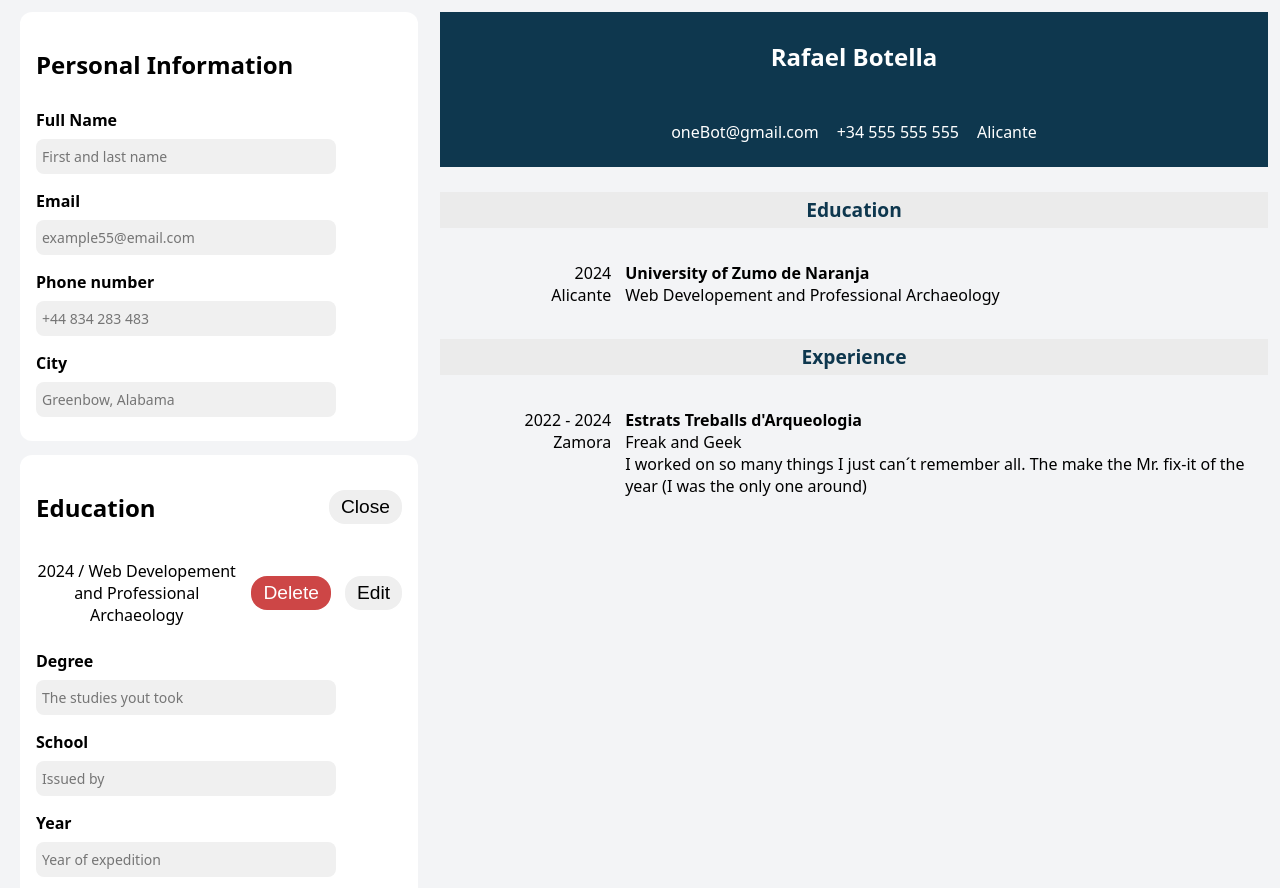
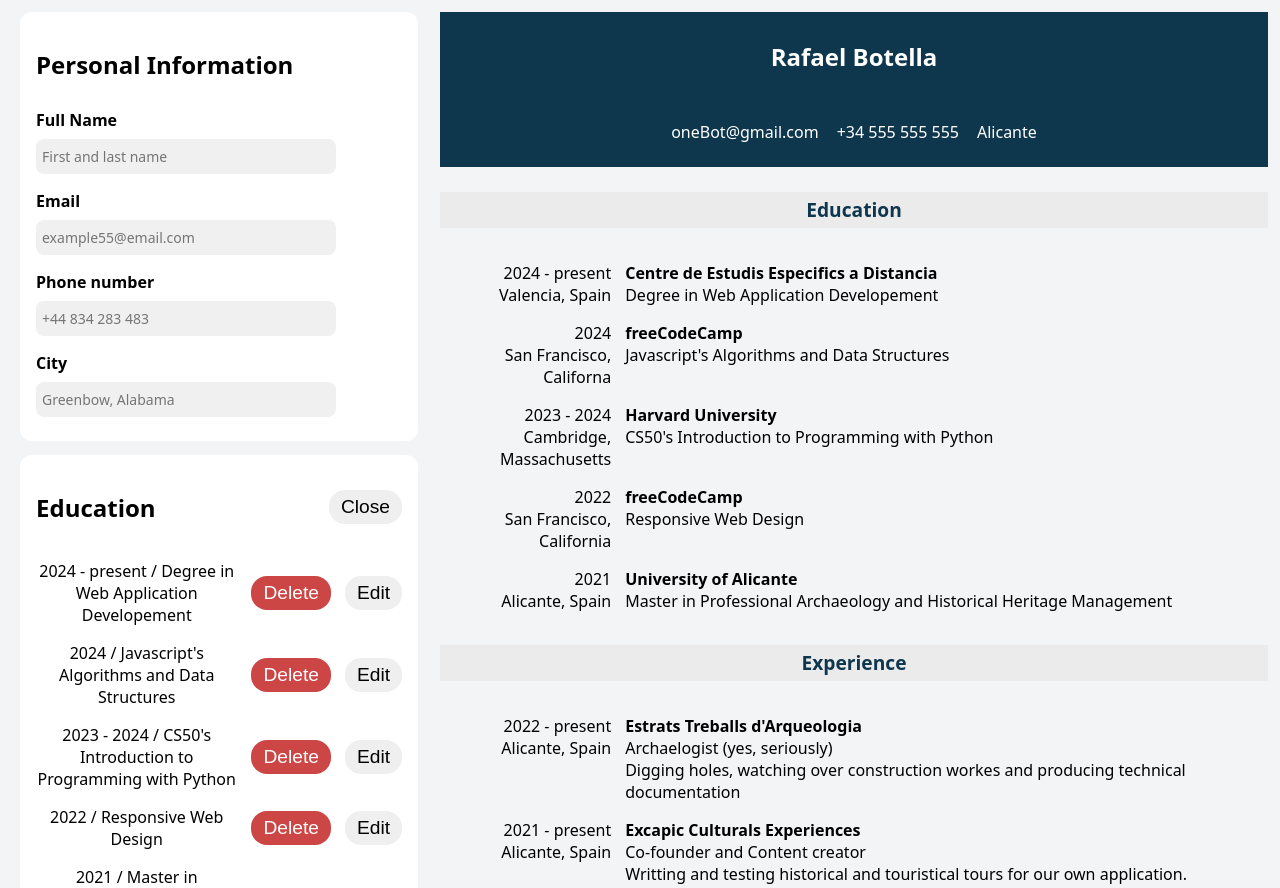
Before and after one commit to rafabo7/top-cv-application, a React (Vite) app: page / in a window 1280 px wide. Shown: the top 888 px of the page. Built offline with nearby package versions, Linux system fonts and the light colour scheme.

Commit message:
Update sample info with my own cv

```diff
--- a/src/ExampleData.js
+++ b/src/ExampleData.js
@@ -1,3 +1,4 @@
+import uniqid from 'uniqid'
 
 const exampleData = {
     personalInfo: {
@@ -9,25 +10,66 @@
 
     education: [
         {
-            degree: "Web Developement and Professional Archaeology",
+            degree: "Degree in Web Application Developement",
+            year: "2024 - present",
+            school: "Centre de Estudis Especifics a Distancia",
+            city: "Valencia, Spain",
+            id: uniqid(),
+        },
+        {
+            degree: "Javascript's Algorithms and Data Structures",
             year: "2024",
-            school: "University of Zumo de Naranja",
-            city: "Alicante",
-            id: '0',
-
+            school: "freeCodeCamp",
+            city: "San Francisco, Californa",
+            id: uniqid(),
+        },
+        {
+            degree: "CS50's Introduction to Programming with Python",
+            year: "2023 - 2024",
+            school: "Harvard University",
+            city: "Cambridge, Massachusetts",
+            id: uniqid(),
+        },
+        {
+            degree: "Responsive Web Design",
+            year: "2022",
+            school: "freeCodeCamp",
+            city: "San Francisco, California",
+            id: uniqid(),
+        },
+        {
+            degree: "Master in Professional Archaeology and Historical Heritage Management",
+            year: "2021",
+            school: "University of Alicante",
+            city: "Alicante, Spain",
+            id: uniqid(),
         },
     ],
 
     experience: [
         {
-            position: "Freak and Geek",
+            position: "Archaelogist (yes, seriously)",
             company: "Estrats Treballs d'Arqueologia",
-            description: "I worked on so many things I just can´t remember all. The make the Mr. fix-it of the year (I was the only one around)",
-            city: "Zamora",
-            time: "2022 - 2024", //To Do: Enable this to capture the cool date-type input
-            id: 0,
-
-
+            description: "Digging holes, watching over construction workes and producing technical documentation",
+            city: "Alicante, Spain",
+            time: "2022 - present", //To Do: Enable this to capture the cool date-type input
+            id: uniqid()
+        },
+        {
+            position: "Co-founder and Content creator",
+            company: "Excapic Culturals Experiences",
+            description: "Writting and testing historical and touristical tours for our own application. Emphasising accessibility and playful learning",
+            city: "Alicante, Spain",
+            time: "2021 - present", //To Do: Enable this to capture the cool date-type input
+            id: uniqid()
+        },
+        {
+            position: "Waiter",
+            company: "Jacapaca bar de tapas",
+            description: "Serving food and drink. Attending to customers in the bar that probably makes the best croquettes in town.",
+            city: "Alicante, Spain",
+            time: "2021 - present", //To Do: Enable this to capture the cool date-type input
+            id: uniqid()
         },
     ]
 }
```
